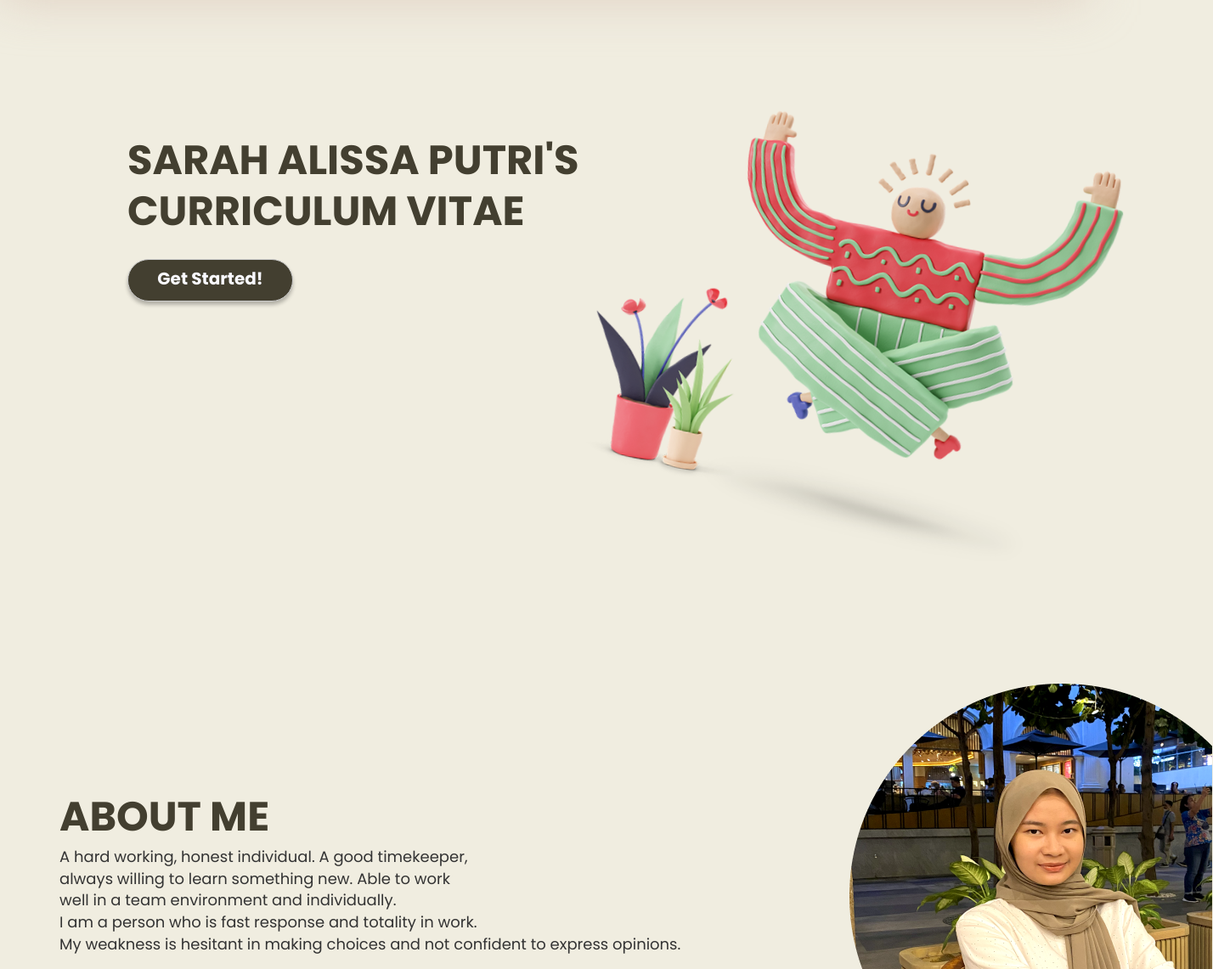
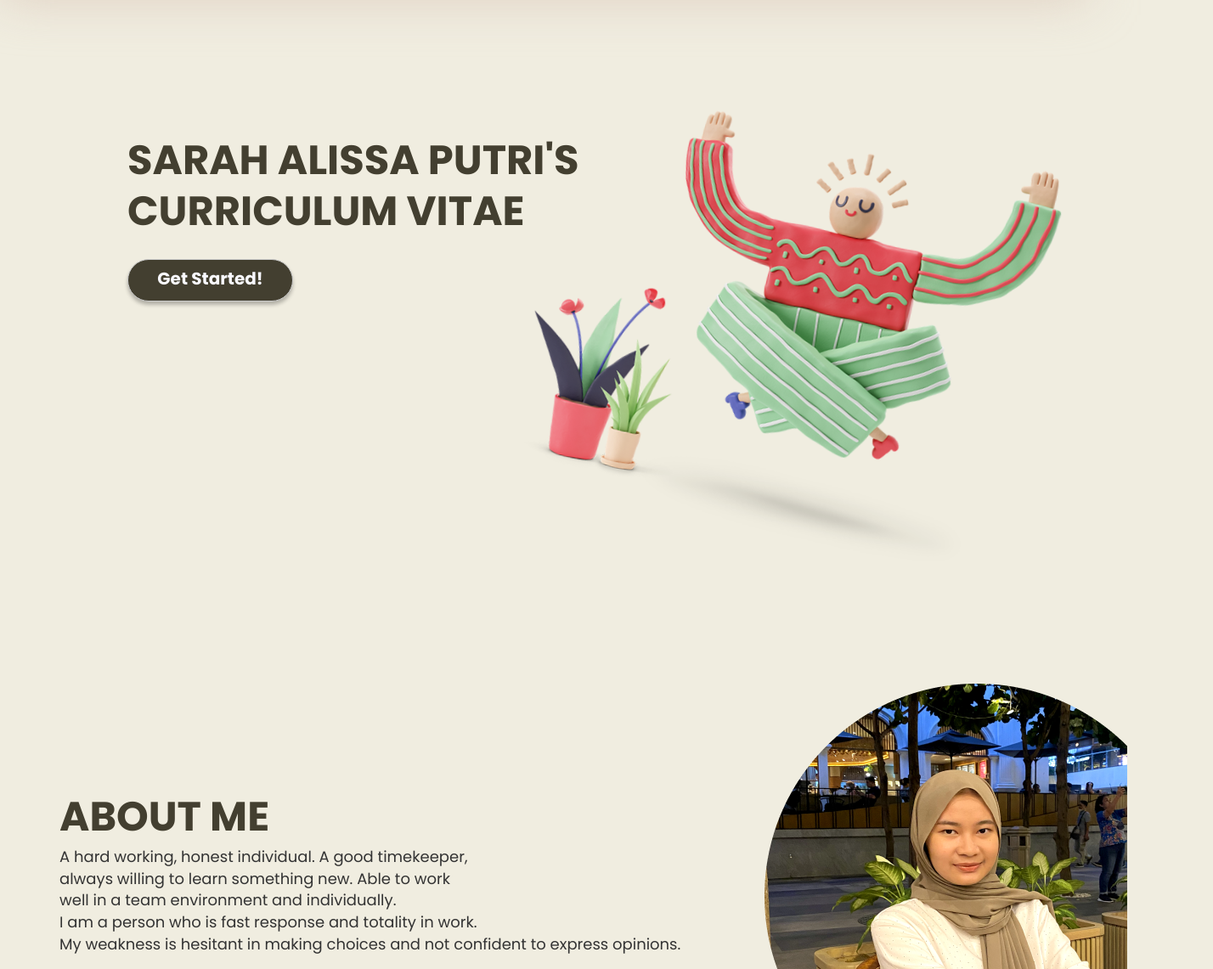
Before and after one commit to sharrju/cv_pweb, a plain HTML site: page index.html in a window 1280 px wide. Shown: the part 95-1236 px from the top of the page at 85% size, 1428 px wide, since content can reach past the window. Drawn offline with Linux system fonts and the light colour scheme.

Commit message:
Update styles.css

```diff
--- a/css/styles.css
+++ b/css/styles.css
@@ -108,7 +108,7 @@ section.home img{
     position: absolute;
     width: 762.55px;
     height: 686.06px;
-    left: 622.79px;
+    left: 550px;
     top: 121px;
     transform: rotate(7.69deg);
 }
@@ -147,7 +147,7 @@ section.about h1{
 section.about img{
     float: right;
     position: absolute;
-    left: 1000px;
+    left: 900px;
     top: 900px;
 }
 
```
